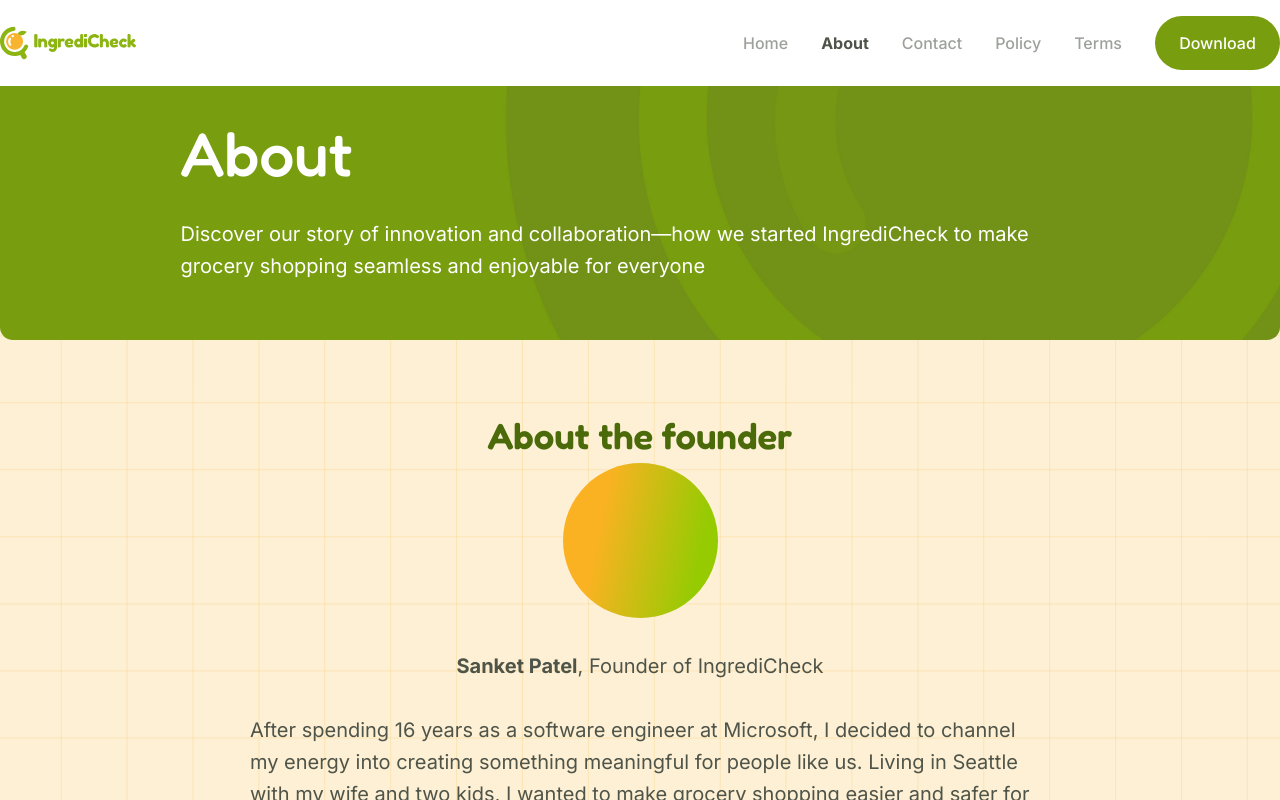
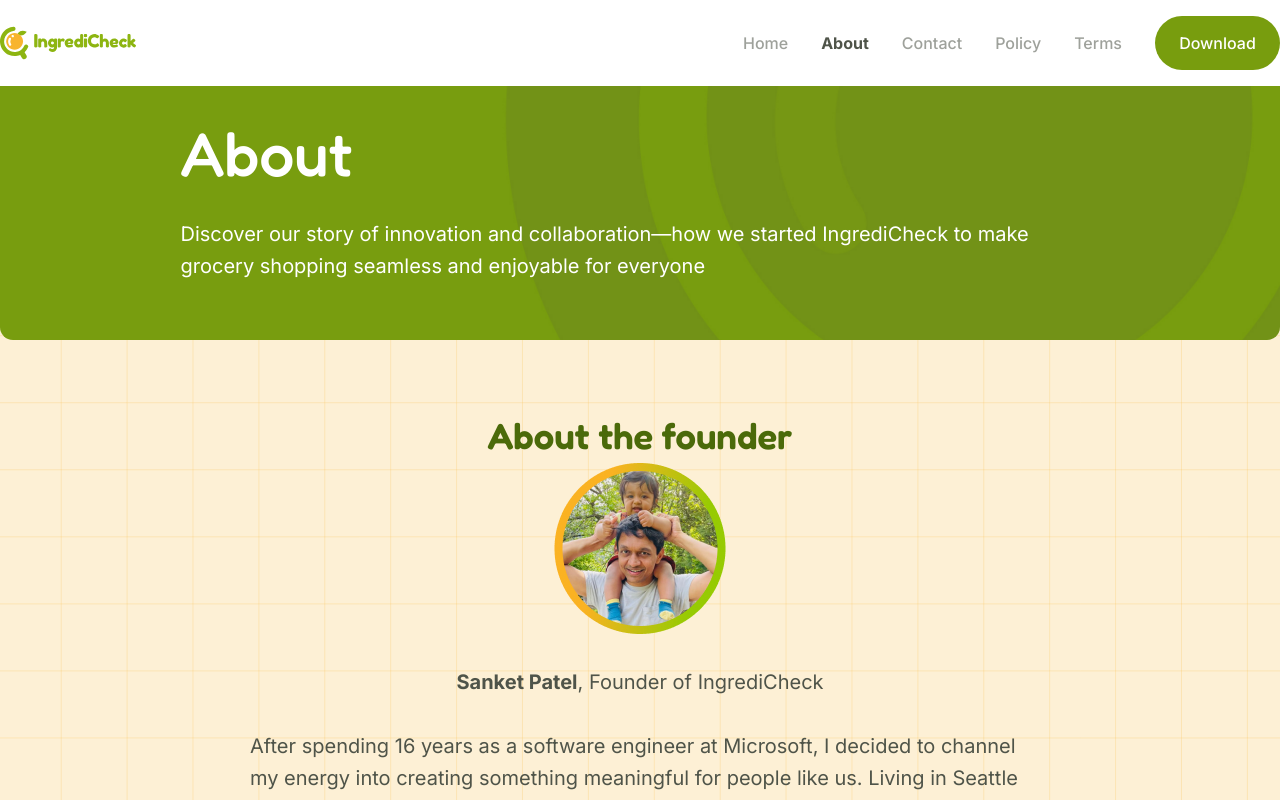
Before and after one commit to nur-it/ingredi-check-landing-page, a React (Vite) app: page /about in a window 1280 px wide. Shown: the top 800 px of the page. Built offline with nearby package versions, Linux system fonts and the light colour scheme.

Commit message:
working on founder img

```diff
--- a/src/components/screen/About/AboutFounder.tsx
+++ b/src/components/screen/About/AboutFounder.tsx
@@ -1,4 +1,4 @@
-// import founderImage from "../../../assets/images/founderImage/founderImage.png";
+import founderImage from "../../../assets/images/founderImage/founderImage.png";
 const AboutFounder = () => {
   return (
     <section>
@@ -10,12 +10,12 @@
             </h2>
           </div>
           <div className="text-center">
-            <div className="w-[12rem] h-[12rem] md:w-[15.5rem] md:h-[15.5rem] rounded-full mx-auto bg-[linear-gradient(281.71deg,_#96CB02_16.78%,_#FAB222_73.53%)]">
-                {/* <img src={} alt=""  className="w-[10.5rem] h-[10.5rem] md:w-[13.5rem] md:h-[13.5rem] rounded-full"/> */}
+            {/* <div className="w-[12rem] h-[12rem] md:w-[15.5rem] md:h-[15.5rem] rounded-full mx-auto bg-[linear-gradient(281.71deg,_#96CB02_16.78%,_#FAB222_73.53%)]">
+                <img src={} alt=""  className="w-[10.5rem] h-[10.5rem] md:w-[13.5rem] md:h-[13.5rem] rounded-full"/>
+            </div> */}
+            <div>
+              <img src={founderImage} alt="founderImage" className="mx-auto" />
             </div>
-            {/* <div>
-              <img src={founderImage} alt="founderImage" className="mx-auto" />
-            </div> */}
             <p>
               <span className="font-bold">Sanket Patel</span>, Founder of
               IngrediCheck{" "}
```
